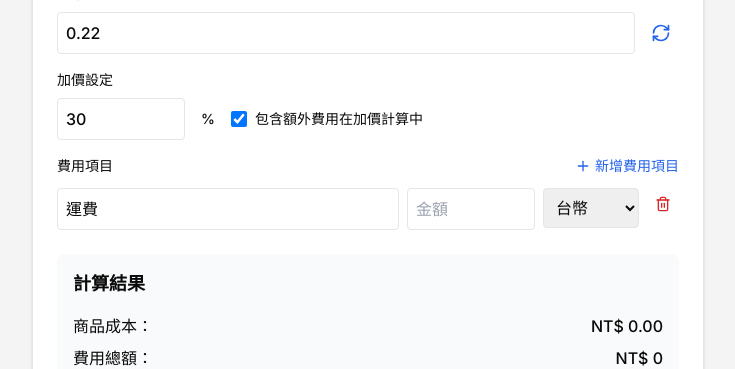
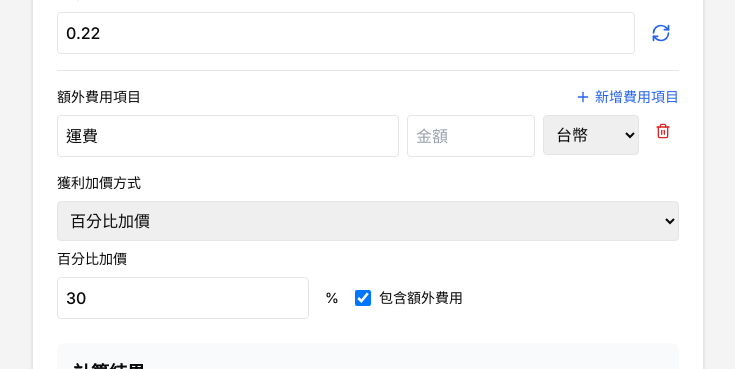
Before and after one commit to mant0u0/web-widget, a Next.js app: page /Purchasing in a window 1280 px wide. Shown: the part 215-584 px from the top of the page, without its empty margins (272-1007 px from the left). Built offline with nearby package versions, Linux system fonts and the light colour scheme; no server answers; a web font is replaced by a local one.

Commit message:
[Mantou] 代購小程式調整

```diff
--- a/app/Purchasing/page.tsx
+++ b/app/Purchasing/page.tsx
@@ -106,44 +106,26 @@ const PurchaseCalculator: React.FC = () => {
     setFees(
       fees.map((fee) => {
         if (fee.id !== id) return fee;
-
-        if (
-          field === "currency" &&
-          (value === "TWD" || value === sourceCurrency)
-        ) {
-          const currentAmount = parseFloat(fee.amount);
-          if (!isNaN(currentAmount)) {
-            const targetCurrency = value as Currency;
-            const currentCurrency = fee.currency;
-
-            // 只在台幣和商品原價幣別之間轉換
-            let newAmount: string;
-            if (
-              currentCurrency === "TWD" &&
-              targetCurrency === sourceCurrency
-            ) {
-              newAmount = (currentAmount / parseFloat(exchangeRate)).toFixed(
-                sourceCurrency === "JPY" ? 0 : 2,
-              );
-            } else if (
-              currentCurrency === sourceCurrency &&
-              targetCurrency === "TWD"
-            ) {
-              newAmount = (currentAmount * parseFloat(exchangeRate)).toFixed(2);
-            } else {
-              newAmount = fee.amount;
-            }
-
-            return { ...fee, currency: targetCurrency, amount: newAmount };
-          }
-        }
-
         return { ...fee, [field]: value };
       }),
     );
   };
 
   // 計算價格
+
+  // ------------------------------
+
+  // 首先添加新的類型定義
+  type PricingMethod = "percentage" | "exchange_fee";
+
+  // 在 PurchaseCalculator 組件中添加新的 state
+  const [pricingMethod, setPricingMethod] =
+    useState<PricingMethod>("percentage");
+  const [customExchangeRate, setCustomExchangeRate] =
+    useState<string>(exchangeRate);
+  const [handlingFee, setHandlingFee] = useState<string>("0");
+
+  // 修改計算價格的函數
   const calculatePrice = (): CalculationResults => {
     if (!foreignPrice)
       return {
@@ -166,26 +148,42 @@ const PurchaseCalculator: React.FC = () => {
       if (!fee.amount) return sum;
       const amount = parseFloat(fee.amount);
       if (fee.currency === "TWD") return sum + amount;
-      return sum + amount * parseFloat(exchangeRate); // 使用當前匯率設定
+      return sum + amount * parseFloat(exchangeRate);
     }, 0);
 
     const totalCost = baseCost + totalFees;
-    const baseForMarkup = includeFeesInMarkup ? totalCost : baseCost;
-    const markupAmount = baseForMarkup * markupRate;
-    const finalPrice = totalCost + markupAmount;
-    const profit = finalPrice - totalCost;
+    let finalPrice = totalCost;
+    let profit = 0;
+
+    if (pricingMethod === "percentage") {
+      // 百分比加價方式
+      const baseForMarkup = includeFeesInMarkup ? totalCost : baseCost;
+      const markupAmount = baseForMarkup * markupRate;
+      finalPrice = totalCost + markupAmount;
+      profit = finalPrice - totalCost;
+    } else if (pricingMethod === "exchange_fee") {
+      // 自訂匯率加手續費方式
+      const customRate = parseFloat(customExchangeRate);
+      const fee = parseFloat(handlingFee);
+
+      // 使用自訂匯率計算商品價格
+      const customBaseCost = priceInForeign * customRate;
+      finalPrice = customBaseCost + totalFees + fee;
+      profit = finalPrice - totalCost;
+    }
 
     return {
       cost: totalCost.toFixed(2),
       final: finalPrice.toFixed(2),
       profit: profit.toFixed(2),
       feesTotal: totalFees.toFixed(2),
-      baseForMarkup: baseForMarkup.toFixed(2),
+      baseForMarkup: (includeFeesInMarkup ? totalCost : baseCost).toFixed(2),
     };
   };
 
   const results = calculatePrice();
 
+  // -------------------------------
   return (
     <div className="p-8">
       <Card className="mx-auto w-full max-w-2xl">
@@ -259,35 +257,13 @@ const PurchaseCalculator: React.FC = () => {
               </div>
             </div>
 
+            <hr />
+
             <div className="space-y-2">
-              <label className="block text-sm font-medium">加價設定</label>
-              <div className="flex items-center gap-4">
-                <input
-                  type="number"
-                  value={markup}
-                  onChange={(e) => setMarkup(e.target.value)}
-                  className="w-32 rounded border p-2"
-                  placeholder="百分比"
-                />
-                <span className="text-sm">%</span>
-                <div className="flex items-center gap-2">
-                  <input
-                    type="checkbox"
-                    id="includeFeesInMarkup"
-                    checked={includeFeesInMarkup}
-                    onChange={(e) => setIncludeFeesInMarkup(e.target.checked)}
-                    className="h-4 w-4"
-                  />
-                  <label htmlFor="includeFeesInMarkup" className="text-sm">
-                    包含額外費用在加價計算中
-                  </label>
-                </div>
-              </div>
-            </div>
-
-            <div className="space-y-3">
               <div className="flex items-center justify-between">
-                <label className="block text-sm font-medium">費用項目</label>
+                <label className="block text-sm font-medium">
+                  額外費用項目
+                </label>
                 <button
                   onClick={addFee}
                   className="flex items-center text-sm text-blue-600 hover:text-blue-800"
@@ -336,6 +312,78 @@ const PurchaseCalculator: React.FC = () => {
                   </button>
                 </div>
               ))}
+            </div>
+
+            <div className="space-y-2">
+              <label className="block text-sm font-medium">獲利加價方式</label>
+              <select
+                value={pricingMethod}
+                onChange={(e) =>
+                  setPricingMethod(e.target.value as PricingMethod)
+                }
+                className="mb-4 w-full rounded border p-2"
+              >
+                <option value="percentage">百分比加價</option>
+                <option value="exchange_fee">自訂匯率+手續費</option>
+              </select>
+
+              {pricingMethod === "percentage" ? (
+                <div className="space-y-2">
+                  <label className="block text-sm font-medium">
+                    百分比加價
+                  </label>
+                  <div className="flex items-center gap-4">
+                    <input
+                      type="number"
+                      value={markup}
+                      onChange={(e) => setMarkup(e.target.value)}
+                      className="w-30 rounded border p-2"
+                      placeholder="百分比"
+                    />
+                    <span className="text-sm">%</span>
+                    <div className="flex w-60 items-center gap-2">
+                      <input
+                        type="checkbox"
+                        id="includeFeesInMarkup"
+                        checked={includeFeesInMarkup}
+                        onChange={(e) =>
+                          setIncludeFeesInMarkup(e.target.checked)
+                        }
+                        className="h-4 w-4"
+                      />
+                      <label htmlFor="includeFeesInMarkup" className="text-sm">
+                        包含額外費用
+                      </label>
+                    </div>
+                  </div>
+                </div>
+              ) : (
+                <div className="space-y-4">
+                  <div className="space-y-2">
+                    <label className="block text-sm font-medium">
+                      自訂匯率
+                    </label>
+                    <input
+                      type="number"
+                      value={customExchangeRate}
+                      onChange={(e) => setCustomExchangeRate(e.target.value)}
+                      className="w-full rounded border p-2"
+                      step="0.001"
+                      placeholder="請輸入自訂匯率"
+                    />
+                  </div>
+                  <div className="space-y-2">
+                    <label className="block text-sm font-medium">手續費</label>
+                    <input
+                      type="number"
+                      value={handlingFee}
+                      onChange={(e) => setHandlingFee(e.target.value)}
+                      className="w-full rounded border p-2"
+                      placeholder="請輸入手續費金額"
+                    />
+                  </div>
+                </div>
+              )}
             </div>
           </div>
 
--- a/app/page.tsx
+++ b/app/page.tsx
@@ -5,7 +5,7 @@ export default function Home() {
     <div className="page">
       <div className="container">
         <div className="link-list">
-          <LinkItem text="程式一" link="/example" />
+          <LinkItem text="代購價格計算器" link="/Purchasing" />
           <LinkItem text="文字編輯器" link="/TextEditor" />
         </div>
       </div>
```
